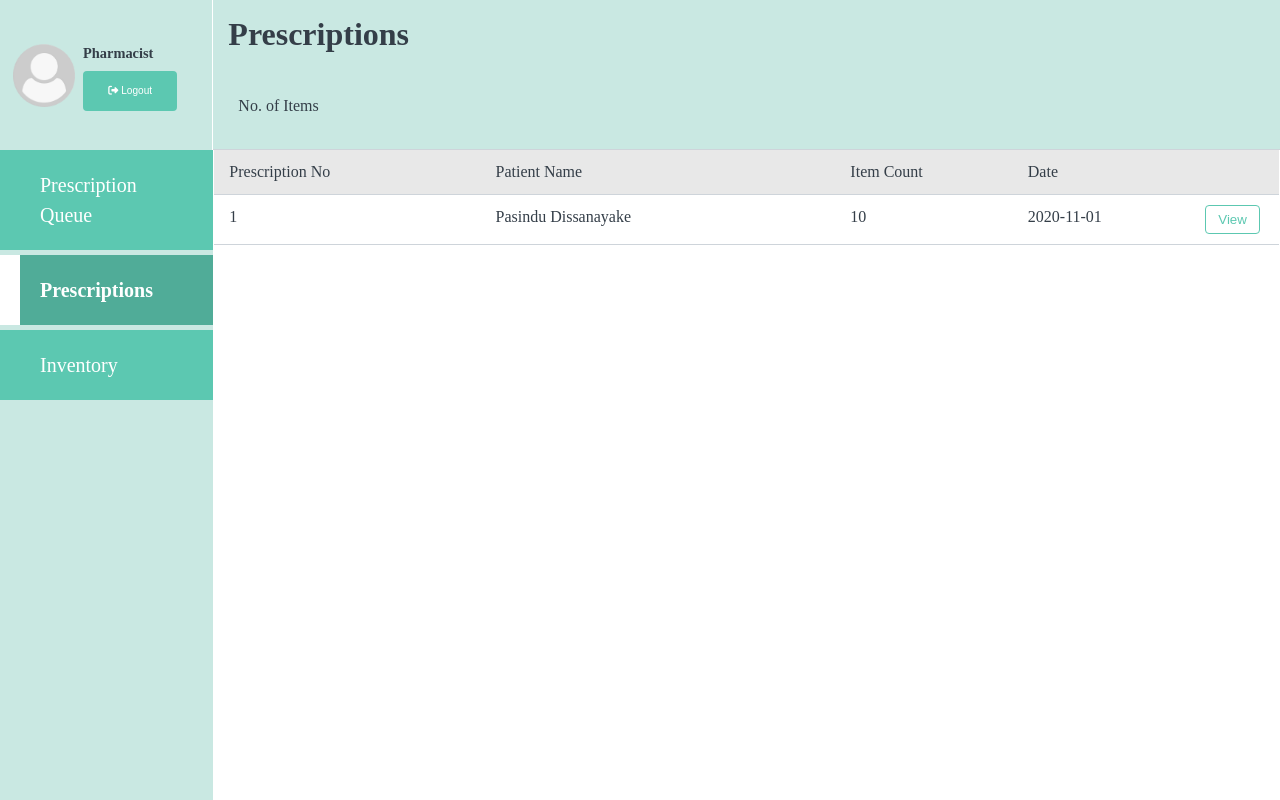
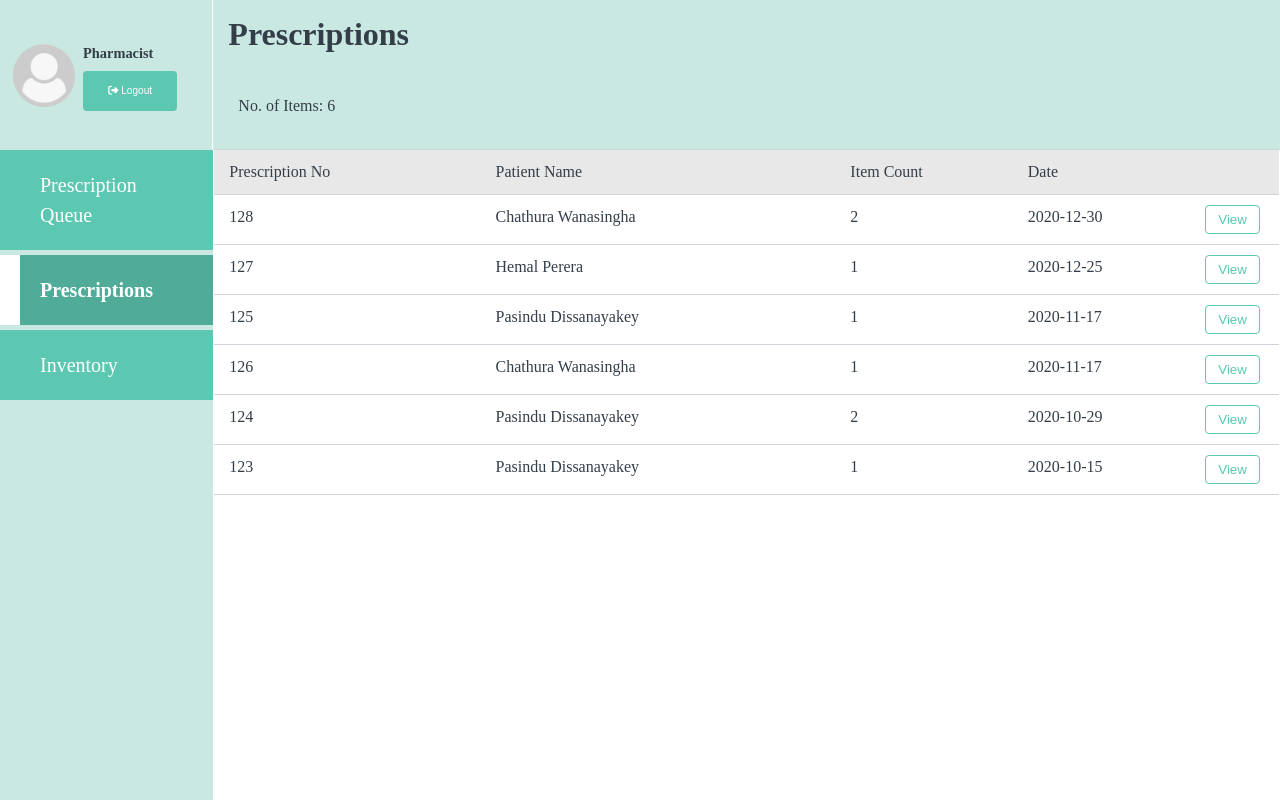
Before and after one commit to DinukaJ/Doctor-Patient-Medical-Record-Keeping-System, a PHP site: page /Pharmacist/prescriptions.php in a window 1280 px wide. Run offline with PHP 8.4, Linux system fonts and the light colour scheme; the visitor is signed in with stand-in values (Sample User, id 1); data comes from the database, SQL or seed files in the repository; some libraries are stand-ins or nearby versions; some web fonts are replaced.

Commit message:
pharm pres done

```diff
--- a/Pharmacist/prescriptions.php
+++ b/Pharmacist/prescriptions.php
@@ -46,7 +46,7 @@ else
                     <div class="upperFirst row">
                         <div class="c-12 c-l-12">
                             <div class="boxSmall">
-                                 <label>No. of Items</label>
+                                 <label>No. of Items: </label><span id="itemCount"></span>
                             </div>
                         </div>
                     </div>
@@ -57,12 +57,10 @@ else
                     <div class='c-4' class='medicName'>Patient Name</div>
                     <div class='c-2' class='medicQty'>Item Count</div>
                     <div class='c-2' class='medicQty'>Date</div>
-                    <div class='c-1'>
-
-                    </div>
+                    <div class='c-1'></div>
                 </div>
-                <div class="row patientDataRow">
-                    <div class="c-3">
+                <div id="presInfo">
+                    <!-- <div class="c-3">
                         1
                     </div>
                     <div class="c-4">
@@ -76,26 +74,8 @@ else
                     </div>
                     <div class="c-1">
                         <button type="button" class="btn btnPatientView viewPres" id="viewPres">View</button>
-                    </div>
+                    </div> -->
                 </div>
-                <?php
-                // $res=$patient->getPatients();
-                // $i=1;
-                // while($row=mysqli_fetch_assoc($res))
-                // {
-                //     echo '
-                //     <div class="row patientDataRow">
-                //         <div class="c-11">
-                //             '.$i.'. '.$row['fname'].' '.$row['lname'].'
-                //         </div>
-                //         <div class="c-1">
-                //             <button type="submit" class="btn btnPatientView" name="viewPatient" id="viewPatient">View</button>
-                //         </div>
-                //     </div>
-                //     ';
-                //     $i++;
-                // }
-                ?>
             </div>
         </div>
     </div>
@@ -117,22 +97,25 @@ else
         </div>
         <div class="row">
             <div class="c-12 c-m-3">
-                Prescription ID: <span class="answer" id="predId">1</span>
+                Prescription ID: <span class="answer presId" id="presId"></span>
             </div>
             <div class="c-12 c-m-2">
-                Patient ID: <span class="answer" id="patientId">p-1</span>
+                Patient ID: <span class="answer patId" id="patId"></span>
             </div>
             <div class="c-12 c-m-4">
-                Patient Name: <span class="answer" id="patientName">Pasindu Dissanayake</span>
+                Patient Name: <span class="answer patName" id="patName"></span>
             </div>
             <div class="c-12 c-m-3">
-                Date: <span class="answer" id="doi">2020-11-17</span>
+                Date: <span class="answer doi" id="doi"></span>
             </div>
             <div class="c-12"><hr></div>
         </div>
         <div class="row">
-            <div class="c-4 c-m-3">
+            <div class="c-4 c-m-2">
                 <b>Med Name</b>
+            </div>
+            <div class="c-4 c-m-2">
+                <b>Type</b>
             </div>
             <div class="c-4 c-m-2">
                 <b>Amount Per Time</b>
@@ -143,13 +126,13 @@ else
             <div class="c-4 c-m-2">
                 <b>Before / After Meal</b>
             </div>
-            <div class="c-4 c-m-3">
+            <div class="c-4 c-m-2">
                 <b>Duration</b>
             </div>
             <div class="c-12"><hr></div>
         </div>
         <div id="presVals">
-            <div class="row">
+            <!-- <div class="row">
                 <div class="c-4 c-m-3">
                     Amoxicillin
                 </div>
@@ -165,7 +148,7 @@ else
                 <div class="c-4 c-m-3">
                     1 Week(s)
                 </div>
-            </div>
+            </div> -->
         </div>
         </div>
         <div class ="bottomModel row">
@@ -206,5 +189,6 @@ else
             }
         }
     </script>
+    <script src="../js/searchPres.js"></script>
 </body>
 </html>
--- a/handlers/prescriptionHandler.php
+++ b/handlers/prescriptionHandler.php
@@ -31,6 +31,8 @@ if(isset($_POST["type"]))
         getTodayPresMed();
     if($_POST["type"]=="getMedFinInfo")
         getMedFinInfo();
+    if($_POST["type"]=="getPresInfo")
+        getPresInfo();
 }
 
 
@@ -353,7 +355,28 @@ if(mysqli_num_rows($presMedFinData)){
 }
 
 echo json_encode(array($output,$total,$qtys));
+}
 
+function getPresInfo(){
+    $output="";
+    $prescription = new prescription();
+    $presData = $prescription->getAllPres();
+    $count=0;
+    if(mysqli_num_rows($presData)){
+        while($row = mysqli_fetch_array($presData)){
+            $output.="<div class='row patientDataRow'>
+            <div class='c-3' class='presId'>$row[4]</div>
+            <div class='c-4' class='patName'>$row[0] $row[1]</div>
+            <div class='c-2' class='items'>$row[8]</div>
+            <div class='c-2' class='doi'>$row[5]</div>
+            <div class='c-1'>
+                <button type='button' class='btn btnPatientView viewPres' name='viewPres' id='viewPres~$row[4]~$row[2]~$row[3]~$row[0]~$row[1]~$row[5]'>View</button>
+            </div>
+            </div>";
+            $count+=1;
+        }
+    }
+    echo json_encode(array($output,$count));
 }
 
 
```
